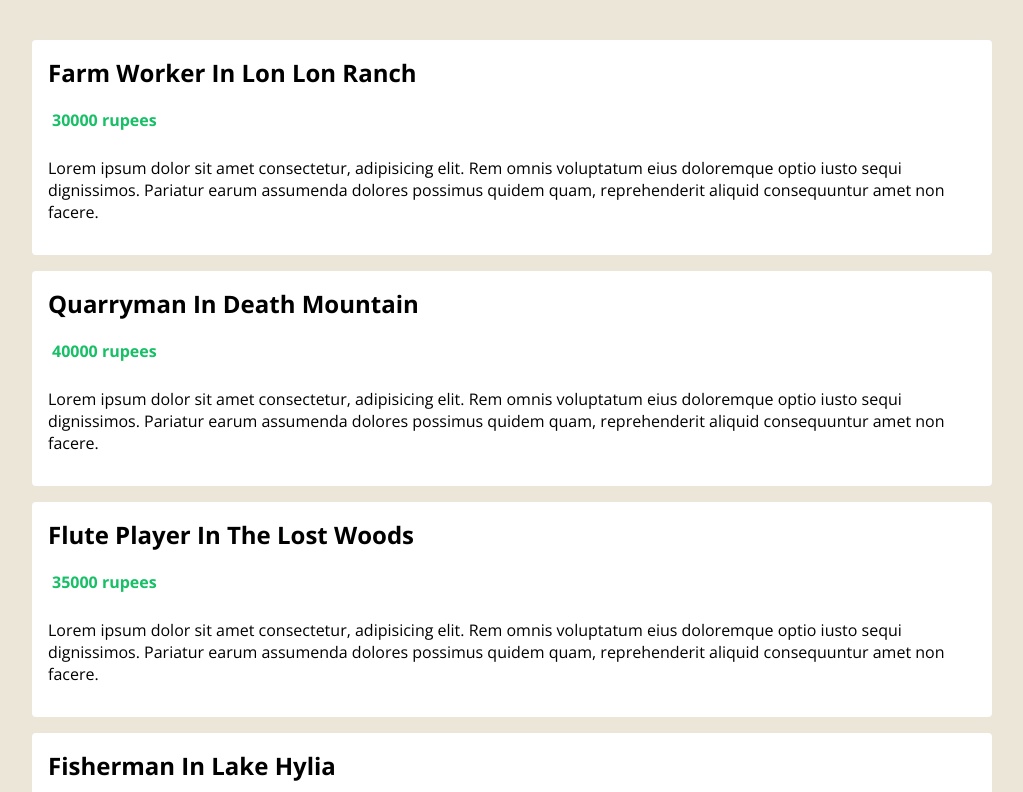
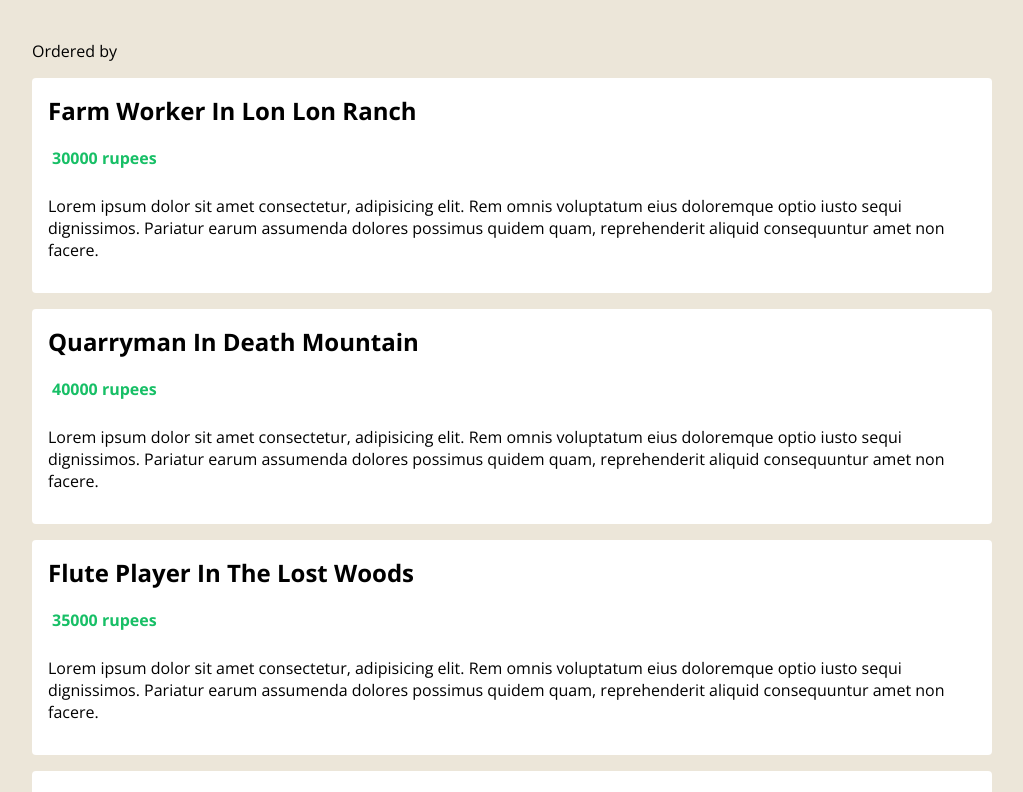
Before and after one commit to tranzi90/find-jobs, a Vue app: page / in a window 1280 px wide. Shown: the top 792 px of the page, without its empty margins (128-1151 px from the left). Built offline with nearby package versions, Linux system fonts and the light colour scheme.

Commit message:
add order term type

```diff
--- a/src/components/JobList.vue
+++ b/src/components/JobList.vue
@@ -1,5 +1,6 @@
 <template>
   <div class="job-list">
+    <p>Ordered by {{ order }}</p>
     <ul>
       <li v-for="job in jobs" :key="job.id">
         <h2>{{ job.title }} in {{ job.location }}</h2>
@@ -17,11 +18,16 @@
 <script lang="ts">
 import { defineComponent, PropType } from 'vue'
 import Job from '@/types/Job'
+import OrderTerm from '@/types/OrderTerm'
 
 export default defineComponent({
   props: {
     jobs: {
       type: Array as PropType<Job[]>,
+      required: true
+    },
+    order: {
+      type: String as PropType<OrderTerm>,
       required: true
     }
   },
@@ -37,7 +43,7 @@
     margin: 40px auto;
   }
   .job-list ul {
-    padding: 0;
+    padding: 0
   }
   .job-list li {
     list-style-type: none;
--- /dev/null
+++ b/src/types/OrderTerm.ts
@@ -0,0 +1,3 @@
+type OrderTerm = 'title' | 'salary' | 'location'
+
+export default OrderTerm
```
